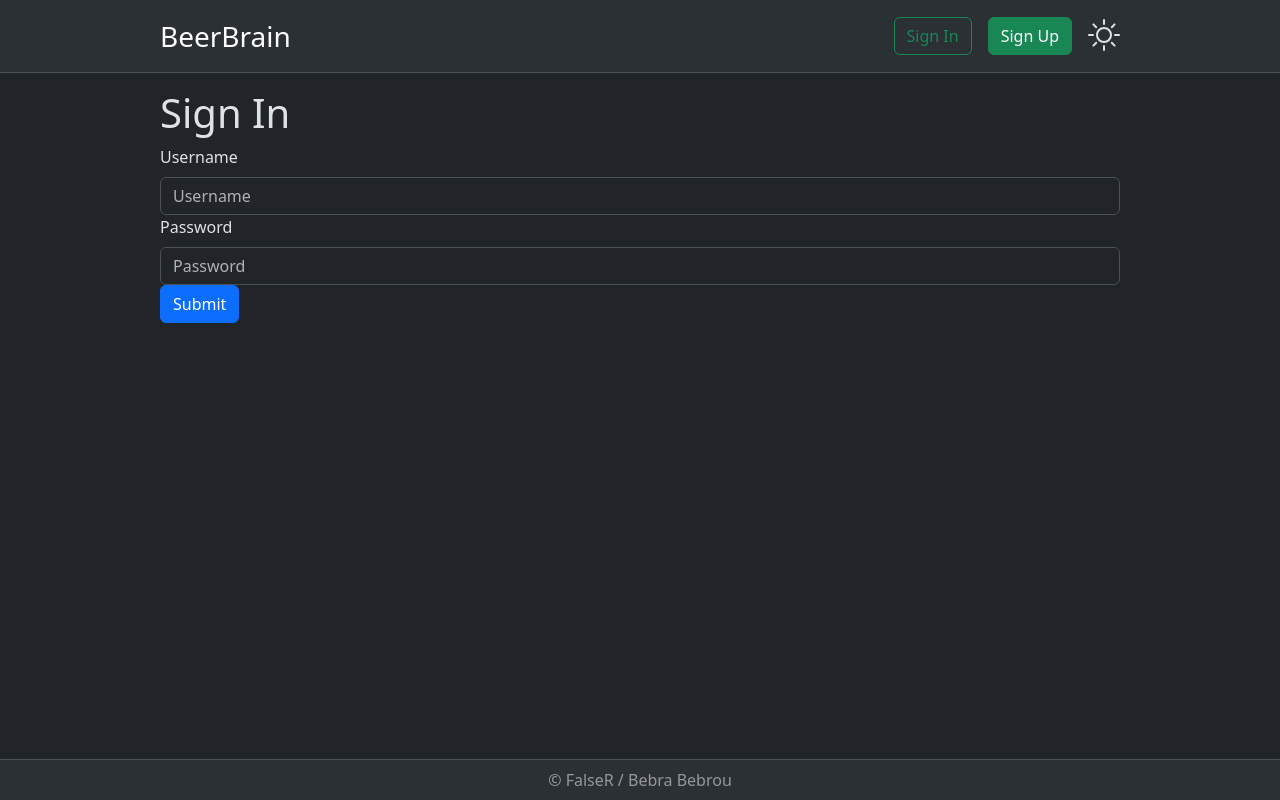
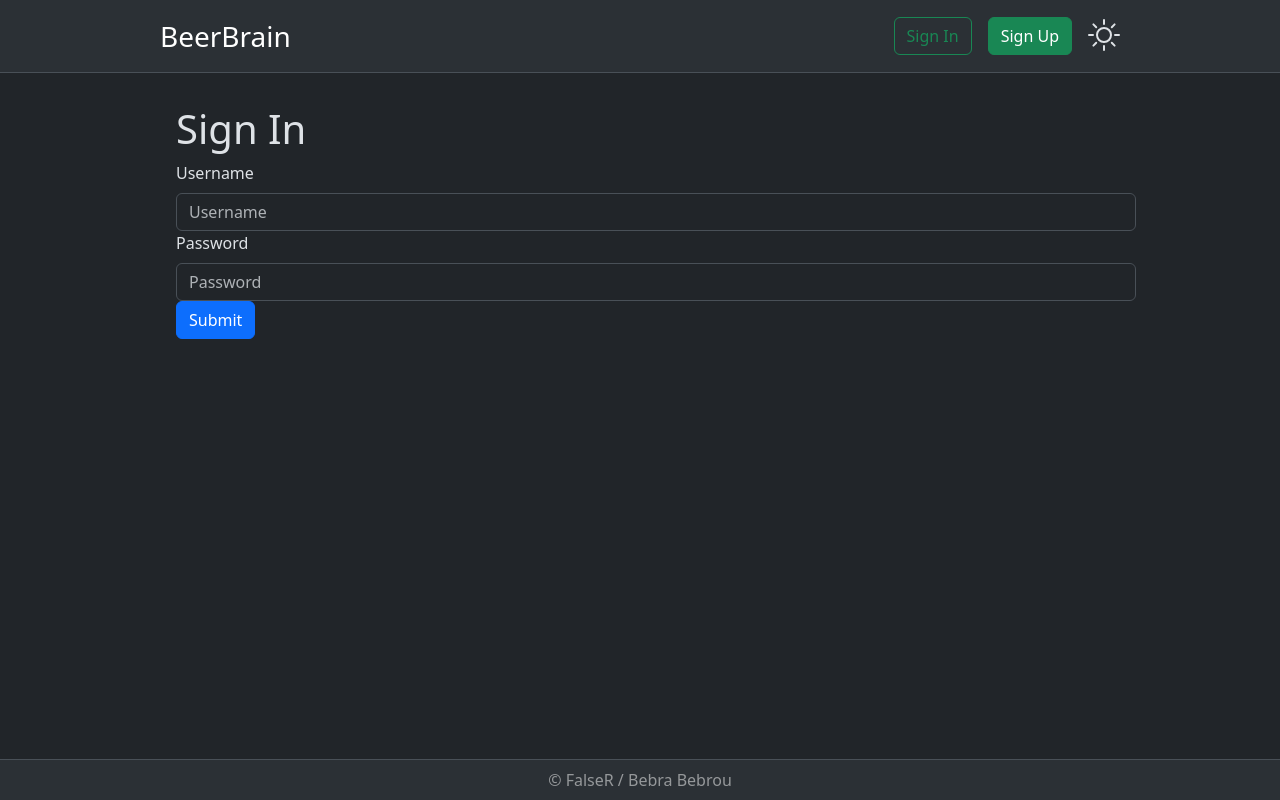
Before and after one commit to FalseR20/beer-brain-back, a React (Vite) app in the folder front/: page /sign_in in a window 1280 px wide. Built offline with nearby package versions, Linux system fonts and the light colour scheme; no server answers.

Commit message:
feat(front): add optional wrapping to template

```diff
--- a/front/src/components/Template.tsx
+++ b/front/src/components/Template.tsx
@@ -7,13 +7,19 @@ import Header from "./Header.tsx";
 interface PageProps {
   children?: ReactNode;
   isAuthRequired?: boolean;
+  doAddWrapping?: boolean;
 }
 
 export default function Template(props: PageProps) {
-  const inner: ReactNode =
-    props.isAuthRequired == true && !isAuthorized() ? Guest() : props.children;
-  return (
-    <>
+  let inner: ReactNode = props.isAuthRequired == true && !isAuthorized() ? Guest() : props.children;
+  if (props.doAddWrapping != false) {
+    inner = <>
+      <div id={"common-field"} className={"width-60 m-3"}>
+        {inner}
+      </div>
+    </>;
+  }
+  return <>
     <div className={"d-flex flex-column min-vh-100"}>
       <Header />
       <div className={"d-flex flex-row justify-content-center flex-grow-1"}>
@@ -25,6 +31,5 @@ export default function Template(props: PageProps) {
         &copy; FalseR / Bebra Bebrou
       </footer>
     </div>
-    </>
-  );
+  </>;
 }
```
Lines whose indentation alone changed are shown as unchanged.
